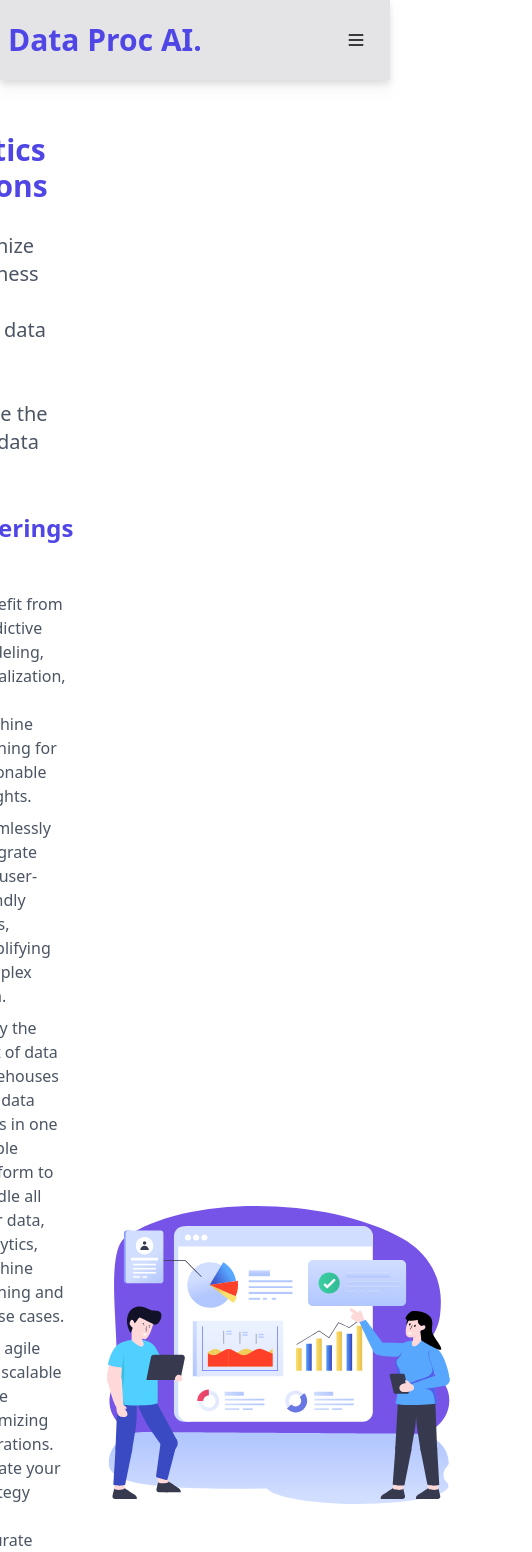
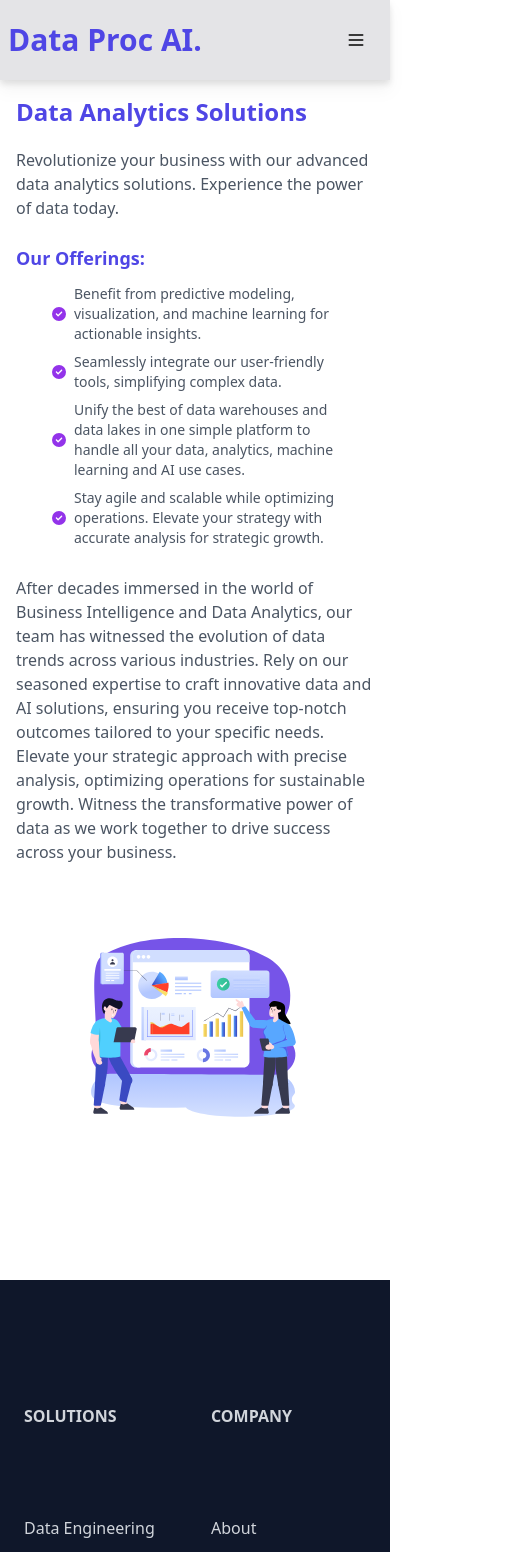
Before and after one commit to TheDataProcessorAI/react-website-app, a React (Create React App) app: page /analytics in a window 390 px wide. Shown: the top 1552 px of the page, 532 px wide, since content can reach past the window. Built offline with nearby package versions, Linux system fonts and the light colour scheme.

Commit message:
Responsive

```diff
--- a/src/App.js
+++ b/src/App.js
@@ -6,7 +6,6 @@ import Navbar from './components/Navbar'
 import Support from './components/Support'
 import ContactForm from './components/ContactForm';
 import { Element } from 'react-scroll';
-import Marketing from './components/Marketing';
 import {BrowserRouter as Router, Routes, Route } from 'react-router-dom';
 import Analytics from './components/Analytics';
 import DataEngineering from './components/DataEngineering';
@@ -22,7 +21,6 @@ function App() {
           <Route path="/" element={<Home />} />
           <Route path="/data-engineering" element={<DataEngineering />} />
           <Route path="/data-science" element={<DataScience />} />
-          <Route path="/marketing" element={<Marketing />} />
           <Route path="/about" element={<About />} />
           <Route path="/support" element={<Support />} />
           <Route path="/services" element={<AllInOne />} />
--- a/src/components/Analytics.jsx
+++ b/src/components/Analytics.jsx
@@ -8,11 +8,10 @@ export default class Analytics extends React.Component {
 
   constructor(props) {
     super(props);
-        this.state = {isStopped: false, isPaused: false};
+    this.state = { isStopped: false, isPaused: false };
   }
 
   render() {
-
     const defaultOptions = {
       loop: true,
       autoplay: true,
@@ -22,21 +21,20 @@ export default class Analytics extends React.Component {
       }
     };
 
-
     return (
-        <div className="mt-24 px-4 justify-center items-center text-left flex">
-        <div className="flex-1">
-            <div className="flex-row justify-center">
-                <h1 className="  text-indigo-600 text-3xl font-bold">Data Analytics Solutions</h1>
+      <div className="mt-24 px-4 lg:justify-center lg:items-center text-left lg:flex">
+        <div className="lg:flex-1">
+          <div className="lg:flex-row lg:justify-center">
+            <h1 className="text-indigo-600 text-2xl font-bold lg:text-3xl">Data Analytics Solutions</h1>
           </div>
-            <div className="flex-row align-middle justify-center font-roboto">
-                <div className="py-5 text-left text-gray-600 text-xl w-90">
+          <div className="lg:flex-row lg:align-middle lg:justify-center font-roboto">
+            <div className="py-3 text-left text-gray-600 text-base lg:text-xl w-full lg:w-90">
               <p className="py-2">
                 Revolutionize your business with our advanced data analytics solutions. Experience the power of data today.
               </p>
-                    <div className="py-5 text-left text-gray-600 text-xl w-90">
-                    <h2 className="text-indigo-600 text-2xl font-bold mb-3">Our Offerings :</h2>
-                    <ul className="list-disc pl-5 text-base">
+              <div className="py-4 text-left text-gray-600 text-base lg:text-xl w-full lg:w-90">
+                <h2 className="text-indigo-600 text-lg font-bold lg:text-2xl mb-2 lg:mb-3">Our Offerings:</h2>
+                <ul className="list-disc pl-5 text-sm lg:text-base">
                   <li className="py-1 flex items-center">
                     <FontAwesomeIcon icon={faCheckCircle} className="text-purple-600 mr-2" />
                     Benefit from predictive modeling, visualization, and machine learning for actionable insights.
@@ -55,23 +53,23 @@ export default class Analytics extends React.Component {
                   </li>
                 </ul>
               </div>
-
-
-                    <p className="py-2">
+              <p className="py-2 text-base lg:text-xl">
                 After decades immersed in the world of Business Intelligence and Data Analytics, our team has witnessed the evolution of data trends across various industries. Rely on our seasoned expertise to craft innovative data and AI solutions, ensuring you receive top-notch outcomes tailored to your specific needs. Elevate your strategic approach with precise analysis, optimizing operations for sustainable growth. Witness the transformative power of data as we work together to drive success across your business.
               </p>
             </div>
             <div></div>
           </div>
         </div>
-        <div className="flex-1">
+        <div className="lg:flex-1">
           {/* Add your image component here */}
-            <div className="scale-125">
-                <Lottie options={defaultOptions}
-                        height={400}
-                        width={400}
+          <div className="scale-100 lg:scale-125">
+            <Lottie
+              options={defaultOptions}
+              height={300}
+              width={300}
               isStopped={this.state.isStopped}
-                        isPaused={this.state.isPaused}/>
+              isPaused={this.state.isPaused}
+            />
           </div>
         </div>
       </div>
--- a/src/components/DataEngineering.jsx
+++ b/src/components/DataEngineering.jsx
@@ -1,26 +1,23 @@
 import React from "react";
-import {ReactComponent as Icons} from "../assets/logo_diagram.svg";
+import { ReactComponent as Icons } from "../assets/logo_diagram.svg";
 import { FontAwesomeIcon } from "@fortawesome/react-fontawesome";
 import { faCheckCircle } from "@fortawesome/free-solid-svg-icons";
 
-
 export default class DataEngineering extends React.Component {
-
   constructor(props) {
     super(props);
-        this.state = {isStopped: false, isPaused: false};
+    this.state = { isStopped: false, isPaused: false };
   }
 
   render() {
-
     return (
-            <div className="mt-24 px-4 justify-center items-center text-left flex">
-               <div className="flex-1">
-                <div className="flex-row justify-center">
+      <div className="mt-24 px-4 lg:justify-center lg:items-center text-left lg:flex">
+        <div className="lg:flex-1">
+          <div className="lg:flex-row lg:justify-center">
             <h1 className="text-indigo-600 text-3xl font-bold">Data Engineering</h1>
           </div>
-                <div className="flex-row align-middle justify-center font-roboto">
-                    <div className="py-5 text-left text-gray-600 text-xl w-90">
+          <div className="lg:flex-row lg:align-middle lg:justify-center font-roboto">
+            <div className="py-5 text-left text-gray-600 text-xl w-full lg:w-90">
               <p className="py-2">
                 Our data engineering solutions help businesses leverage their data assets to gain valuable insights, make informed decisions, and drive innovation. We offer a range of services including data pipeline development, data warehousing, data modeling, and data governance.
               </p>
@@ -29,7 +26,7 @@ export default class DataEngineering extends React.Component {
               </p>
             </div>
 
-                    <div className="py-5 text-left text-gray-600 text-xl w-90">
+            <div className="py-5 text-left text-gray-600 text-xl w-full lg:w-90">
               <h2 className="text-indigo-600 text-2xl font-bold mb-3">Offerings :</h2>
               <ul className="list-disc pl-5 text-base">
                 <li className="py-1 flex items-center">
@@ -52,19 +49,15 @@ export default class DataEngineering extends React.Component {
             </div>
           </div>
         </div>
-                <div className="flex-1">
+        <div className="lg:flex-1">
           <div>
             {/* <h2 className="text-indigo-600 text-3xl font-bold my-20"> Our Tech Stack</h2> */}
-                    <div className="flex-row w-200">
-                        <div><Icons/></div>
+            <div className="lg:flex-row w-full lg:w-200">
+              <div style={{ maxWidth: "100%" }}><Icons /></div>
             </div>
           </div>
-
         </div>
-
-
       </div>
-
     );
   }
 }
--- a/src/components/DataScience.jsx
+++ b/src/components/DataScience.jsx
@@ -1,7 +1,7 @@
 import React from "react";
 import Lottie from "react-lottie";
 import * as animationData from "../assets/data_science.json";
-import {ReactComponent as Icons} from "../assets/logo_diagram.svg";
+import { ReactComponent as Icons } from "../assets/logo_diagram.svg";
 import { FontAwesomeIcon } from "@fortawesome/react-fontawesome";
 import { faCheckCircle } from "@fortawesome/free-solid-svg-icons";
 
@@ -22,13 +22,13 @@ export default class DataScience extends React.Component {
     };
 
     return (
-            <div className="mt-24 px-4 justify-center items-top align-top text-left flex">
-                <div className="flex-1">
-                    <div className="flex-row justify-center">
+      <div className="mt-24 px-4 lg:justify-center lg:items-top lg:align-top text-left lg:flex">
+        <div className="lg:flex-1">
+          <div className="lg:flex-row lg:justify-center">
             <h1 className="text-indigo-600 text-3xl font-bold">Data Science</h1>
           </div>
-                    <div className="flex-row align-middle justify-center font-roboto">
-                        <div className="py-5 text-left text-gray-600 text-xl w-90">
+          <div className="lg:flex-row lg:align-middle lg:justify-center font-roboto">
+            <div className="py-5 text-left text-gray-600 text-xl w-full lg:w-90">
               <p className="py-2">
                 Unlock business potential with our data science services at The Data Processor AI. Our expert team leverages cutting-edge algorithms, machine learning, and predictive analytics to extract actionable insights from your data.
               </p>
@@ -36,16 +36,16 @@ export default class DataScience extends React.Component {
                 Our team will help you build a scalable data infrastructure, optimize data workflows, or implement real-time data processing.
               </p>
             </div>
-                        <div className="py-5 text-left text-gray-600 text-xl w-90">
+            <div className="py-5 text-left text-gray-600 text-xl w-full lg:w-90">
               <h2 className="text-indigo-600 text-2xl font-bold mb-3">Offerings :</h2>
               <ul className="list-disc pl-5 text-base">
                 <li className="py-1 flex items-center">
                   <FontAwesomeIcon icon={faCheckCircle} className="text-purple-600 mr-2" />
-                                Turn data into visual insights with automated and interactive enterprise grade BI platforms. Our real-time dashboards with high refresh rates are powered by robust data pipelines which ensure high quality insights and can quickly scale with changing data requirements.
+                  Turn data into visual insights with automated and interactive enterprise-grade BI platforms. Our real-time dashboards with high refresh rates are powered by robust data pipelines which ensure high-quality insights and can quickly scale with changing data requirements.
                 </li>
                 <li className="py-1 flex items-center">
                   <FontAwesomeIcon icon={faCheckCircle} className="text-purple-600 mr-2" />
-                                Mine Large datasets for insights using statistical analysis, machine learning algorithms, and data visualization tools. These insights may be utilized to enhance business operations, optimize marketing campaigns, and create new products.
+                  Mine large datasets for insights using statistical analysis, machine learning algorithms, and data visualization tools. These insights may be utilized to enhance business operations, optimize marketing campaigns, and create new products.
                 </li>
                 <li className="py-1 flex items-center">
                   <FontAwesomeIcon icon={faCheckCircle} className="text-purple-600 mr-2" />
@@ -53,20 +53,19 @@ export default class DataScience extends React.Component {
                 </li>
                 <li className="py-1 flex items-center">
                   <FontAwesomeIcon icon={faCheckCircle} className="text-purple-600 mr-2" />
-                                Use Artificial Intelligence  for creating insights from data to explore new opportunities and stay ahead of competition.
+                  Use Artificial Intelligence for creating insights from data to explore new opportunities and stay ahead of competition.
                 </li>
               </ul>
             </div>
             <div>
               <h2 className="text-indigo-600 text-3xl font-bold my-20"> Our Tech Stack</h2>
-                            <div className="flex-row w-200">
-                                <div><Icons/></div>
-                            </div>
-
+              <div className="lg:flex-row w-full lg:w-200">
+                <div style={{ maxWidth: "100%" }}><Icons /></div>
               </div>
             </div>
           </div>
-                <div className="flex-1">
+        </div>
+        <div className="lg:flex-1">
           {/* Add your image component here */}
           <div>
             <Lottie
--- a/src/components/Generative.jsx
+++ b/src/components/Generative.jsx
@@ -3,33 +3,29 @@ import Lottie from "react-lottie";
 import * as animationData from "../assets/gen_ai.json";
 
 export default class Generative extends React.Component {
-
   constructor(props) {
     super(props);
-        this.state = {isStopped: false, isPaused: false};
+    this.state = { isStopped: false, isPaused: false };
   }
 
   render() {
-
     const defaultOptions = {
       loop: true,
       autoplay: true,
       animationData: animationData,
       rendererSettings: {
-              preserveAspectRatio: 'xMidYMid slice'
-            }
+        preserveAspectRatio: "xMidYMid slice",
+      },
     };
 
-
-
     return (
-            <div className="mt-24 px-4 justify-center items-center text-left flex">
-                <div className="flex-1">
-                    <div className="flex-row justify-center">
-                        <h1 className="  text-indigo-600 text-3xl font-bold">Generative AI Solutions</h1>
+      <div className="mt-24 px-4 lg:justify-center lg:items-center text-left lg:flex">
+        <div className="lg:flex-1">
+          <div className="lg:flex-row lg:justify-center">
+            <h1 className="text-indigo-600 text-3xl font-bold">Generative AI Solutions</h1>
           </div>
-                    <div className="flex-row align-middle justify-center font-roboto">
-                        <div className="py-5 text-left text-gray-600 text-xl w-90">
+          <div className="lg:flex-row lg:align-middle lg:justify-center font-roboto">
+            <div className="py-5 text-left text-gray-600 text-xl w-full lg:w-90">
               <p className="py-2">
                 Embrace the future with our Gen AI services, reshaping industries with advanced capabilities. Tailored for diverse needs, our solutions offer dynamic learning, predictive modeling, and adaptability. Experience transformative AI-driven innovation, redefining operations and paving the way for unprecedented growth.
               </p>
@@ -39,14 +35,16 @@ export default class Generative extends React.Component {
             </div>
           </div>
         </div>
-                <div className="flex-1">
+        <div className="lg:flex-1">
           {/* Add your image component here */}
           <div>
-                        <Lottie options={defaultOptions}
+            <Lottie
+              options={defaultOptions}
               height={400}
               width={400}
               isStopped={this.state.isStopped}
-                                isPaused={this.state.isPaused}/>
+              isPaused={this.state.isPaused}
+            />
           </div>
         </div>
       </div>
--- a/src/components/Hero.jsx
+++ b/src/components/Hero.jsx
@@ -1,4 +1,5 @@
 import React from 'react'
+import { Link } from 'react-router-dom'
 import {
     CloudUploadIcon,
     DatabaseIcon,
@@ -16,7 +17,9 @@ const Hero = () => {
                 <p className='text-2xl'>Let Data Drive Your Growth</p>
                 <h1 className='py-3 text-5xl md:text-7xl font-bold'>The Data Processor AI</h1>
                 <p className='text-2xl'></p>
-                <button className='py-3 px-6 sm:w-[60%] my-4'>Get Started</button>
+                <Link to="contact">
+                    <button className='py-3 px-6 sm:w-[100%] my-4'>Get Started</button>
+                </Link>
             </div>
             <div>
                 <img className='w-full' src={bgImg} alt="/" />
--- a/src/components/Marketing.jsx
+++ /dev/null
@@ -1,15 +0,0 @@
-import React from "react";
-
-const Marketing = () => {
-        return (
-
-            <div className="mt-24 px-4 justify-center items-center">
-               <div className="flex-row align-middle justify-center">
-                   <div className="flex-row justify-center"><h1 className="text-3xl font-bold">Marketing Page</h1></div>
-                   <div><p>This is the Marketing page content.</p></div>
-                </div>
-            </div>
-        );
-};
-
-  export default Marketing;
--- a/src/components/Navbar.jsx
+++ b/src/components/Navbar.jsx
@@ -38,16 +38,10 @@ const Navbar = () => {
       </div>
 
       <ul className={!nav ? 'hidden' : 'absolute bg-zinc-200 w-full px-8'}>
-          <li className='border-b-2 border-zinc-300 w-full'><Link onClick={handleClose} to="home" smooth={true} duration={500}>Home</Link></li>
+          <li className='border-b-2 border-zinc-300 w-full'><Link onClick={handleClose} to="/" smooth={true} duration={500}>Home</Link></li>
           <li className='border-b-2 border-zinc-300 w-full'><Link onClick={handleClose} to="about" smooth={true} offset={-200} duration={500}>About</Link></li>
           <li className='border-b-2 border-zinc-300 w-full'><Link onClick={handleClose} to="support" smooth={true} offset={-50} duration={500}>Support</Link></li>
-          <li className='border-b-2 border-zinc-300 w-full'><Link onClick={handleClose} to="platforms" smooth={true} offset={-100} duration={500}>Platforms</Link></li>
-          <li className='border-b-2 border-zinc-300 w-full'><Link onClick={handleClose} to="pricing" smooth={true} offset={-50} duration={500}>Pricing</Link></li>
-
-          <div className='flex flex-col my-4'>
-            <button className='bg-transparent text-indigo-600 px-8 py-3 mb-4'>Sign In</button>
-            <button className='px-8 py-3'>Sign Up</button>
-          </div>
+          <li className='border-b-2 border-zinc-300 w-full'><Link onClick={handleClose} to="services" smooth={true} offset={-100} duration={500}>Services</Link></li>
        </ul>
     </div>
   );
```
Also changed, not shown: src/components/data_engg_blog.jsx (deleted). Lines whose indentation alone changed are shown as unchanged.
